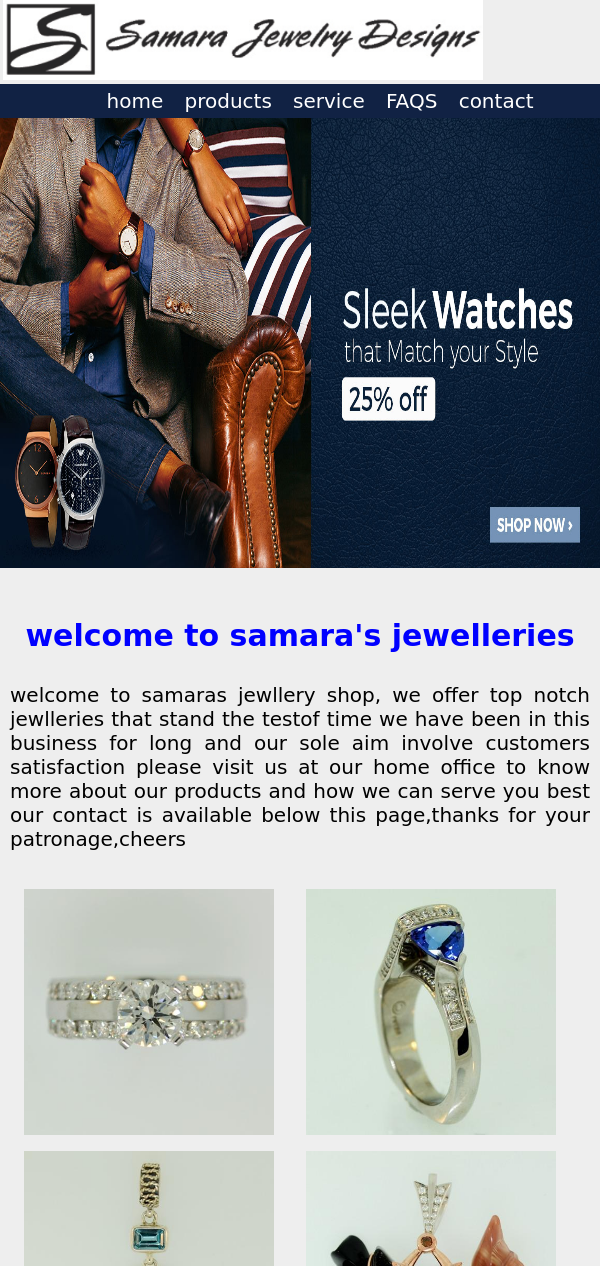
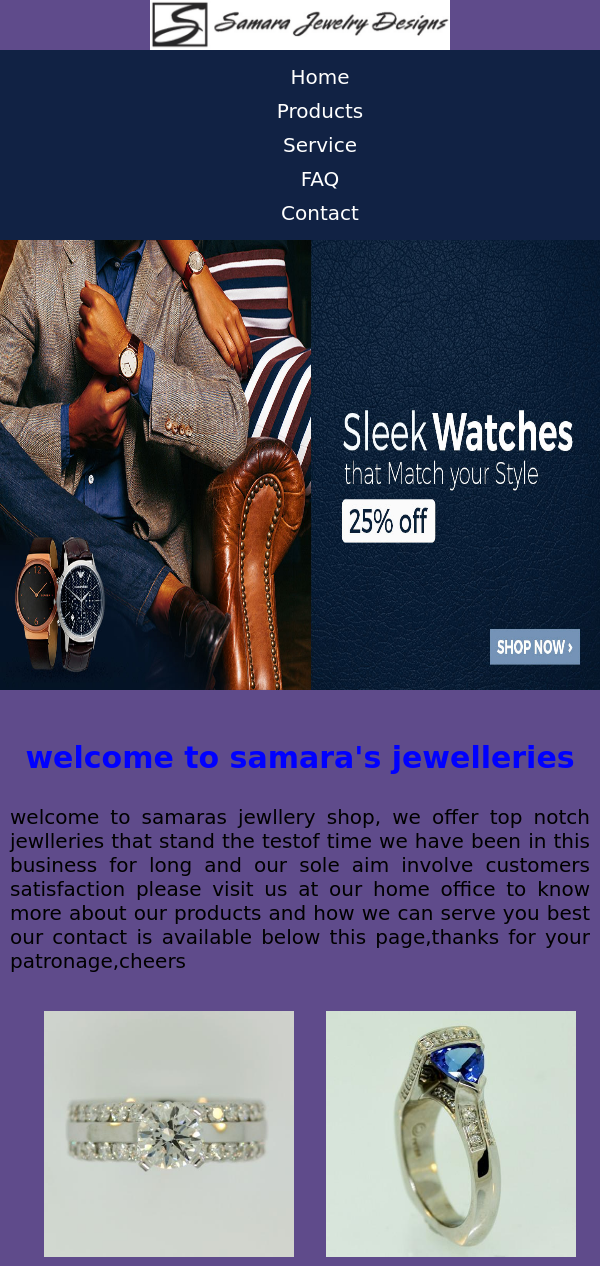
Before and after one commit to Princeadeola/shopingproject, a plain HTML site: page index.html in a window 600 px wide. Shown: the top 1266 px of the page. Drawn offline with Linux system fonts and the light colour scheme.

Commit message:
index.html

```diff
--- a/samara.html
+++ b/index.html
@@ -12,11 +12,11 @@
 <div>
 <div class="nav">
     <ul>
-        <a href="">home</a>
-        <a href="product.html">products</a>
-        <a href="">service</a>
-        <a href="">FAQS</a>
-        <a href="">contact</a>
+        <a href="">Home</a>
+        <a href="product.html">Products</a>
+        <a href="">Service</a>
+        <a href="">FAQ</a>
+        <a href="">Contact</a>
     </ul>
 </div>
 
@@ -46,12 +46,7 @@
 
   </div>
 
-
       <footer>samara's jewellery &copy; 2020 all right reserved</footer>
-
-
-
-
 
 </body>
 </html>
--- a/samara.css
+++ b/samara.css
@@ -14,11 +14,10 @@ body{
 }
 
 .header .head{
-    width:480px;
-    height:80px;
-    margin-left:580px;
-
-
+    width: 50%;
+    margin-right: auto;
+    margin-left: auto;
+    display: block;
 }
 .nav{
     width:100%;
@@ -169,7 +168,7 @@ body{
     body{
         width:100%;
         margin:0;
-        background-color: #eee;
+        background-color: #42EADDFF;
         height:700px;
     }
 
@@ -179,9 +178,10 @@ body{
     }
 
     .header .head{
-        width:480px;
-        height:80px;
-        margin-left:0.2em;
+        width: 50%;
+        margin-right: auto;
+        margin-left: auto;
+        display: block;
 
 
     }
@@ -218,6 +218,7 @@ body{
         width:100%;
         height:900px;
         margin-bottom: 400px;
+        text-align: center;
 
     }
     .img img{
@@ -250,7 +251,7 @@ body{
     body{
         width:100%;
         margin:0;
-        background-color: #eee;
+        background-color: #5F4B8BFF;
         height:700px;
     }
 
@@ -260,9 +261,96 @@ body{
     }
 
     .header .head{
-        width:480px;
+        width: 50%;
+        margin-right: auto;
+        margin-left: auto;
+        display: block;
+
+
+    }
+    .nav{
+        width:100%;
+        text-align:center;
+        background-color:#124;
+        padding:5px;
+        font-size: 5px;
+
+    }
+
+    .nav ul a{
+        color:white;
+        /*margin:10px;*/
+        font-size:20px;
+        text-decoration: none;
+        font-family: cursive;
+        display: block;
+    }
+
+
+
+     #para{
+        width:100%;
+        font-family: cursive;
+        text-align:center;
+
+     }
+     .about_us p{
+         font-size: 20px;
+         padding:10px;
+     }
+     .img{
+        width:100%;
+        height:500px;
+        margin-bottom: 320px;
+        text-align: center;
+
+    }
+    .img img{
+        width:45%;
+        height:250px;
+        margin:4px;
+        padding:4px 0px 0px 20px;
+        display: inline-block;
+
+    }
+
+    footer{
+        width:100%;
+        height: 70px;
+        background-color: orange;
+        font-size: 17px;
+        text-align:center;
+        padding:24px;
+        font-family: courier;
+    }
+
+
+
+
+
+}
+@media only screen and (min-width:960px) and (max-width:1680px){
+
+    body{
+        width:100%;
+        margin:0;
+        background-color: #E69A8DFF;
+        height:700px;
+    }
+
+    .header{
+        width:100%;
         height:80px;
-        margin-left:0.2em;
+    }
+
+    .header .head{
+        /*width:480px;
+        height:80px;
+        margin-left:0.2em;*/
+        width: 50%;
+        margin-right: auto;
+        margin-left: auto;
+        display: block;
 
 
     }
@@ -298,14 +386,15 @@ body{
      .img{
         width:100%;
         height:500px;
-        margin-bottom: 400px;
+        margin-bottom: 100px;
+        text-align: center;
 
     }
     .img img{
-        width:45%;
+        width:30%;
         height:250px;
-        margin:4px;
-        padding:4px 0px 0px 20px;
+        margin:6px;
+        padding:5px 0px 0px 20px;
         display: inline-block;
 
     }
```
